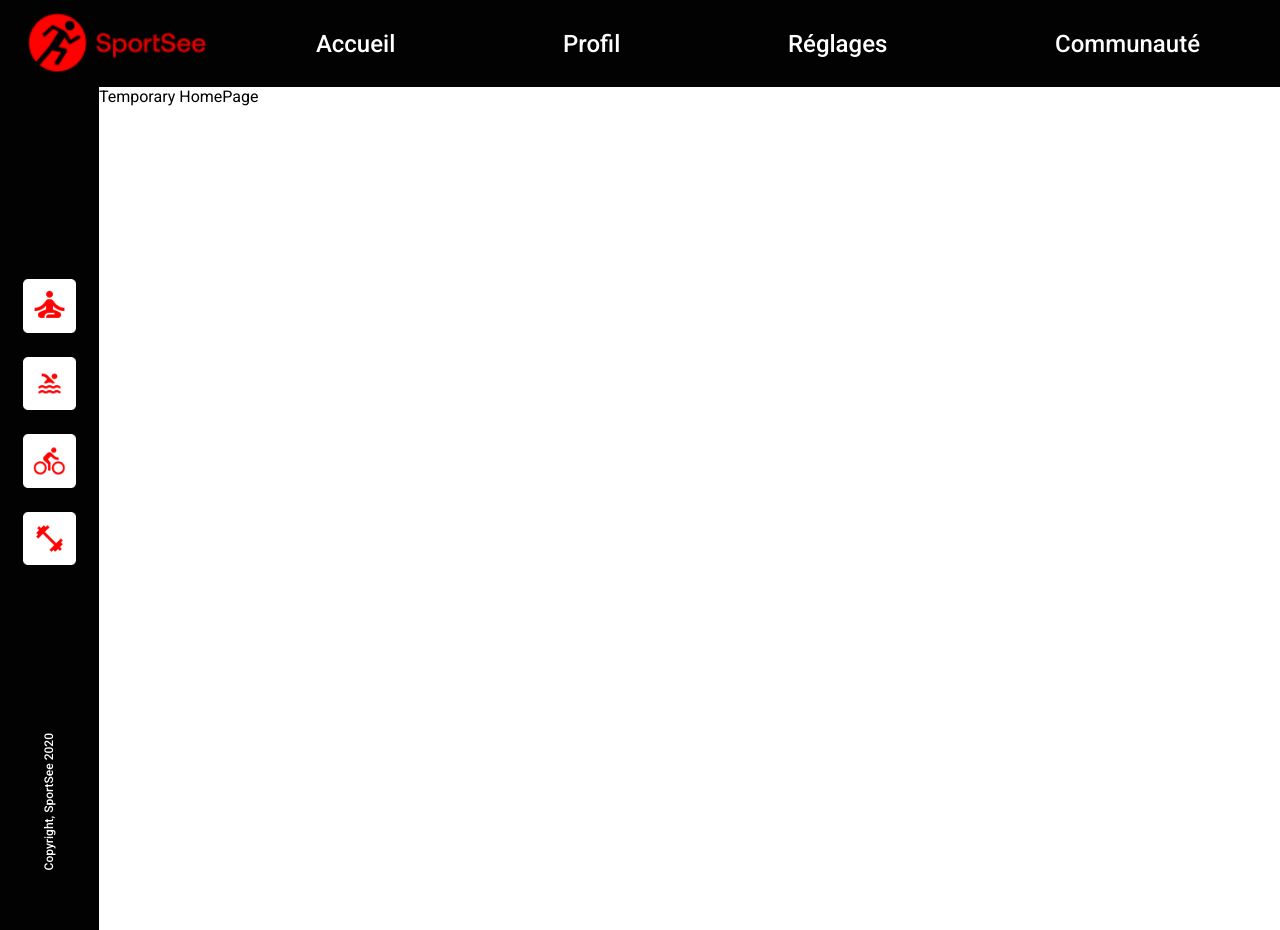
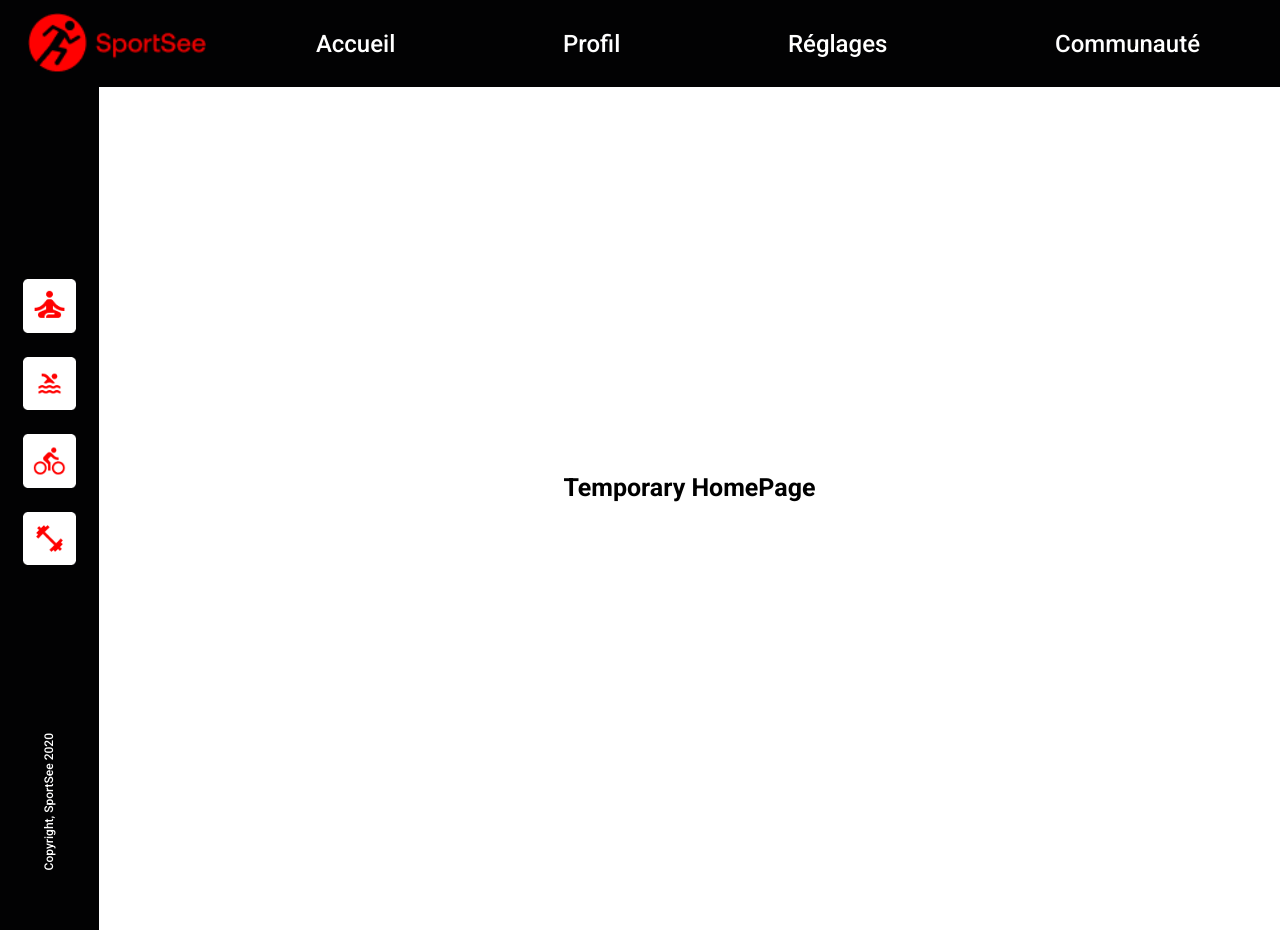
Before and after one commit to manuo1/OC-JS-REACT-P12, a React (Vite) app in the folder sportsee/frontend/sportsee/: page / in a window 1280 px wide. Built offline with nearby package versions, Linux system fonts and the light colour scheme.

Commit message:
style: add basic style for home fake homepage and 404

```diff
--- a/sportsee/frontend/sportsee/src/pages/Error404.jsx
+++ b/sportsee/frontend/sportsee/src/pages/Error404.jsx
@@ -1,7 +1,7 @@
 import styles from "./Error404.module.scss";
 
 const Error404 = () => {
-  return <div className={styles.container}>Temporary Error404</div>;
+  return <h1 className={styles.container}>Temporary Error404</h1>;
 };
 
 export default Error404;
--- a/sportsee/frontend/sportsee/src/pages/Error404.module.scss
+++ b/sportsee/frontend/sportsee/src/pages/Error404.module.scss
@@ -0,0 +1,8 @@
+.container {
+  display: flex;
+  justify-content: center;
+  align-items: center;
+  font-size: 25px;
+  height: 100vh;
+  width: 100%;
+}
--- a/sportsee/frontend/sportsee/src/pages/HomePage.jsx
+++ b/sportsee/frontend/sportsee/src/pages/HomePage.jsx
@@ -1,7 +1,7 @@
 import styles from "./HomePage.module.scss";
 
 const HomePage = () => {
-  return <div className={styles.container}>Temporary HomePage</div>;
+  return <h1 className={styles.container}>Temporary HomePage</h1>;
 };
 
 export default HomePage;
--- a/sportsee/frontend/sportsee/src/pages/HomePage.module.scss
+++ b/sportsee/frontend/sportsee/src/pages/HomePage.module.scss
@@ -0,0 +1,8 @@
+.container {
+  display: flex;
+  justify-content: center;
+  align-items: center;
+  font-size: 25px;
+  height: 100vh;
+  width: 100%;
+}
```
